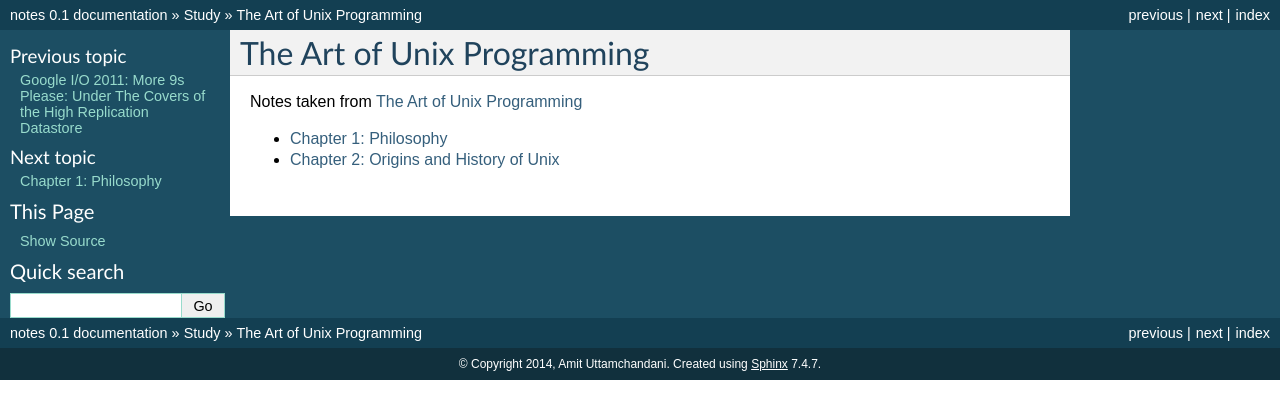
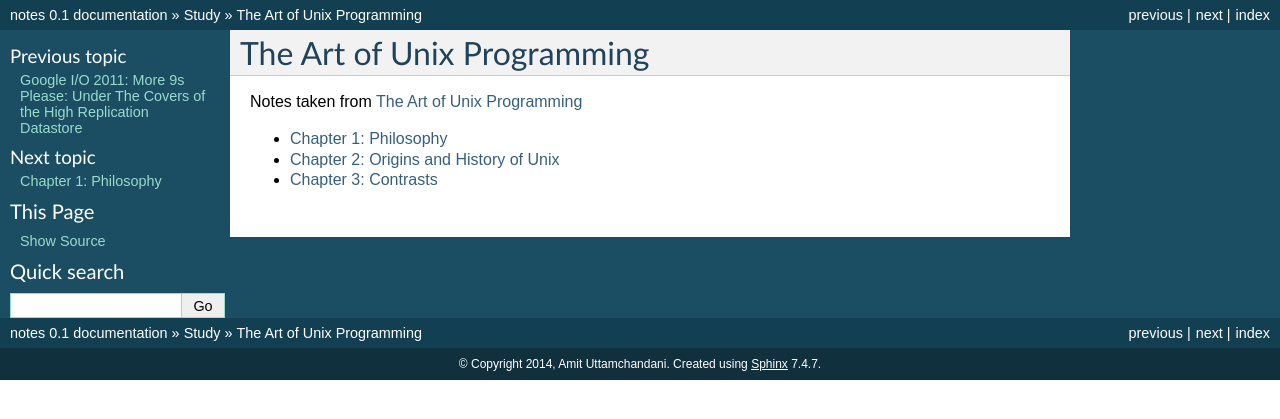
Before and after one commit to amituttam/notes, a Sphinx documentation site: the page built from docs/study/the-art-of-unix-programming.rst, in a window 1280 px wide. Shown: the top 419 px of the page. Built offline with Sphinx 7.4.7, drawn with Linux system fonts in a browser that asks for light colours; some of the changed lines change nothing that is shown.

Commit message:
taoup: Re-organize into taoup subdirectory

```diff
--- /dev/null
+++ b/docs/study/taoup/taoup-ch3-contrasts.rst
@@ -0,0 +1,2 @@
+Chapter 3: Contrasts
+====================
--- a/docs/study/the-art-of-unix-programming.rst
+++ b/docs/study/the-art-of-unix-programming.rst
@@ -6,5 +6,6 @@
 .. toctree::
   :maxdepth: 3
 
-  taoup-ch1-philosophy.rst
-  taoup-ch2-history.rst
+  taoup/taoup-ch1-philosophy
+  taoup/taoup-ch2-history
+  taoup/taoup-ch3-contrasts
```
Also changed, not shown: docs/study/taoup/taoup-ch1-philosophy.rst (renamed from docs/study/taoup-ch1-philosophy.rst), docs/study/taoup/taoup-ch2-history.rst (renamed from docs/study/taoup-ch2-history.rst).
